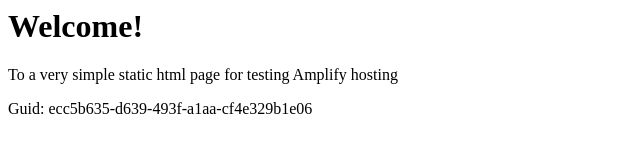
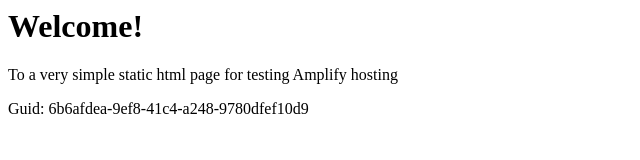
Before and after one commit to aws-aemilia-bah/Github-PR-Commit-Integration-Test-DoNotTouch-GitHubAutoBuildPushCanaryTest-v2-preprod-me-south-1, a website: page src/index.html in a window 1280 px wide. Shown: the full height of the page, 0-640 px from the left. Drawn offline with Linux system fonts and the light colour scheme.

Commit message:
commit from integ tests

```diff
--- a/src/index.html
+++ b/src/index.html
@@ -12,6 +12,6 @@
 <body>
     <h1>Welcome!</h1>
     <p>To a very simple static html page for testing Amplify hosting</p>
-    <p>Guid: ecc5b635-d639-493f-a1aa-cf4e329b1e06</p></body>
+    <p>Guid: 6b6afdea-9ef8-41c4-a248-9780dfef10d9</p></body>
 
 </html>
```
